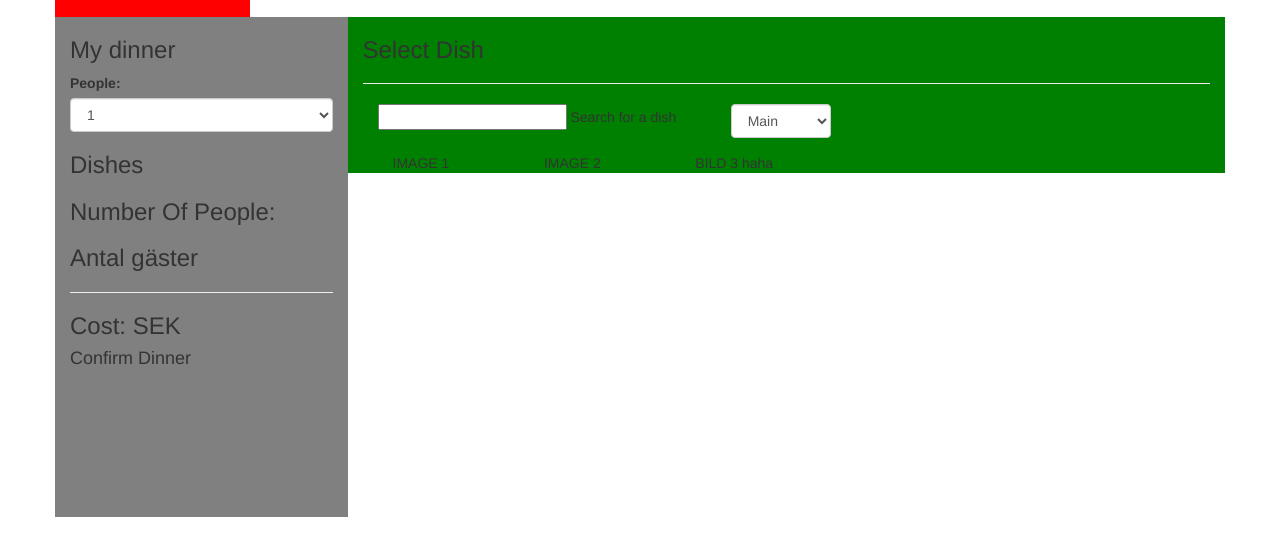
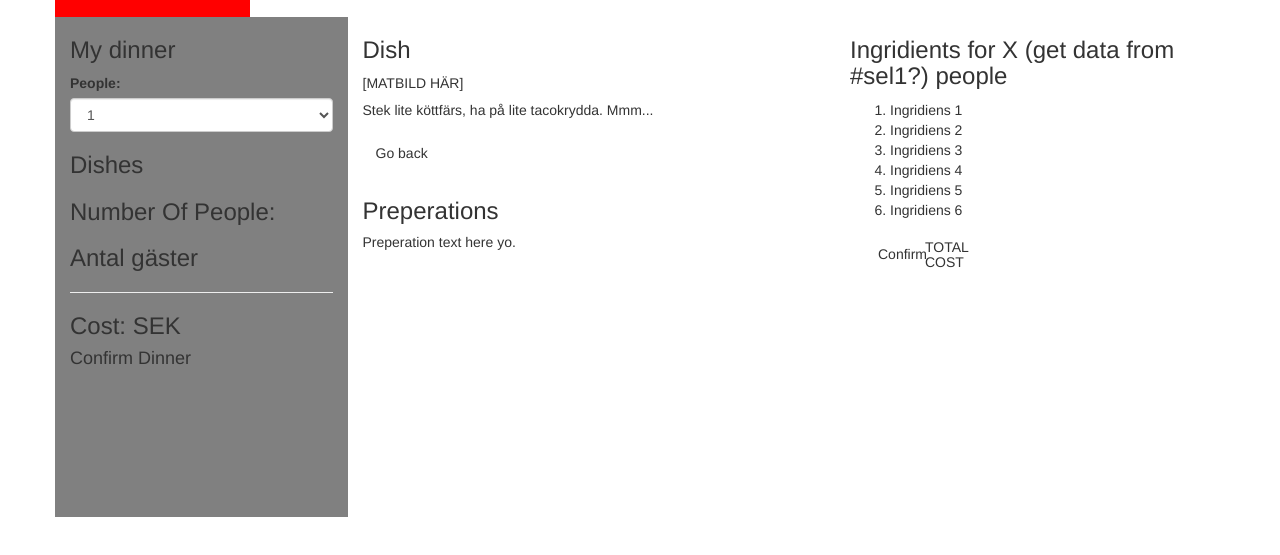
Before and after one commit to mannec/dinnerplanner, a plain HTML site: page index3.html in a window 1280 px wide. Shown: the part 63-618 px from the top of the page. Drawn offline with nearby package versions, Linux system fonts and the light colour scheme.

Commit message:
Småfix + Index3

```diff
--- a/index3.html
+++ b/index3.html
@@ -44,46 +44,36 @@
       </div>
 
 
-        <div class ="col-xs-9" id ="searchrow">
-          <h3>Select Dish</h3>
-          <hr>
-
-          <div class="col-xs-5">
-            <input type ="form" id="searchbox"> Search for a dish  </input>
+        <div class = "col-xs-5" id="food">
+          <h3>Dish</h3>
+          <div id = "foodPic"> [MATBILD HÄR] </div>
+          <h5> Stek lite köttfärs, ha på lite tacokrydda. Mmm... </h5>
+          <div class = "btn" id="backbtn"><h5> Go back </h5></div>
+          <h3> Preperations </h3>
+          <h5> Preperation text here yo. </h5>
+        </div>
+        <div class = "col-xs-4" id="ingridients">
+          <h3> Ingridients for X (get data from #sel1?) people </h3>
+          <ol>
+            <li> Ingridiens 1 </li>
+            <li> Ingridiens 2 </li>
+            <li> Ingridiens 3 </li>
+            <li> Ingridiens 4 </li>
+            <li> Ingridiens 5 </li>
+            <li> Ingridiens 6 </li>
+          </ol>
+          <div class = "col-xs-2">
+            <div class = "btn"> <h5> Confirm </h5> </div>
           </div>
-
-          <div class ="col-xs-4">
-          <div class="form-group">
-              <select class="form-control" id="dishes">
-                <option>Main</option>
-                <option>Pre-course</option>
-                <option>Deserts</option>
-                <option>Sides</option>
-              </select>
+          <div class = "col-xs-2">
+            <div> <h5> TOTAL COST </h5> </div>
           </div>
-        </div>
+          </div>
 
 
 
+      </div>
 
-        <div class ="col-xs-9" id="showfood">
-
-          <div class ="col-xs-3">  IMAGE 1  </div>
-
-          <div class ="col-xs-3"> IMAGE 2</div>
-
-          <div class ="col-xs-3"> BILD 3 haha</div>
-
-
-
-        </div>
-
-
-
-
-        </div>
-
-        </div>
 
 
     </div>
```
Also changed, not shown: index1.html (+2 -2 lines), index2.html (+15 -10 lines).
